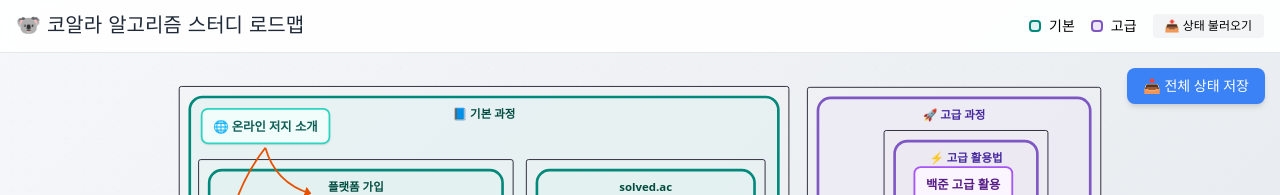
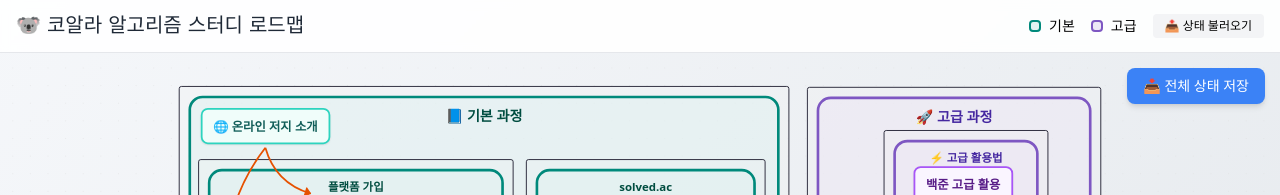
Before and after one commit to hanzch84/algorithm-roadmap, a Next.js app: page / in a window 1280 px wide. Shown: the top 195 px of the page. Built offline with nearby package versions, Linux system fonts and the light colour scheme; a web font is replaced by a local one.

Commit message:
Update GroupNode.jsx

```diff
--- a/components/GroupNode.jsx
+++ b/components/GroupNode.jsx
@@ -1,10 +1,60 @@
 'use client'
 
-import { memo } from 'react'
-import { Handle, Position, NodeResizer } from '@xyflow/react'
+import { memo, useState, useCallback, useRef, useEffect } from 'react'
+import { Handle, Position, NodeResizer, useReactFlow } from '@xyflow/react'
 
-function GroupNode({ data, selected }) {
+function GroupNode({ id, data, selected }) {
+  const { setNodes } = useReactFlow()
   const isAdvanced = data.section === '고급'
+  const isTopLevel = data.depth === 0
+
+  const [isEditingLabel, setIsEditingLabel] = useState(false)
+  const [labelValue, setLabelValue] = useState(data.label || '')
+  const labelInputRef = useRef(null)
+
+  // data 변경 시 로컬 상태 동기화
+  useEffect(() => {
+    setLabelValue(data.label || '')
+  }, [data.label])
+
+  // 라벨 편집 시작 (Shift + 더블클릭)
+  const handleLabelDoubleClick = useCallback((e) => {
+    if (e.shiftKey) {
+      e.stopPropagation()
+      setIsEditingLabel(true)
+    }
+  }, [])
+
+  // 라벨 저장
+  const saveLabelEdit = useCallback(() => {
+    setNodes((nodes) =>
+      nodes.map((node) =>
+        node.id === id
+          ? { ...node, data: { ...node.data, label: labelValue } }
+          : node
+      )
+    )
+    setIsEditingLabel(false)
+  }, [id, labelValue, setNodes])
+
+  // 라벨 키보드 이벤트
+  const handleLabelKeyDown = useCallback((e) => {
+    e.stopPropagation()
+    if (e.key === 'Enter') {
+      saveLabelEdit()
+    } else if (e.key === 'Escape') {
+      setLabelValue(data.label || '')
+      setIsEditingLabel(false)
+    }
+  }, [saveLabelEdit, data.label])
+
+  // 편집 모드 시 자동 포커스
+  useEffect(() => {
+    if (isEditingLabel && labelInputRef.current) {
+      labelInputRef.current.focus()
+      labelInputRef.current.select()
+    }
+  }, [isEditingLabel])
 
   const style = {
     padding: '8px',
@@ -22,6 +72,9 @@ function GroupNode({ data, selected }) {
     border: 'none',
   }
 
+  // 최상위 그룹은 16px, 나머지는 13px
+  const fontSize = isTopLevel ? '16px' : '13px'
+
   return (
     <>
       <NodeResizer
@@ -32,14 +85,45 @@ function GroupNode({ data, selected }) {
         handleStyle={{ width: 8, height: 8, borderRadius: 2 }}
       />
       <div style={style}>
-        <div style={{
-          fontSize: '13px',
-          fontWeight: 700,
-          color: isAdvanced ? '#4527A0' : '#004D40',
-          marginBottom: '4px'
-        }}>
-          {data.label}
-        </div>
+        {/* 라벨 영역 */}
+        {isEditingLabel ? (
+          <input
+            ref={labelInputRef}
+            type="text"
+            value={labelValue}
+            onChange={(e) => setLabelValue(e.target.value)}
+            onKeyDown={handleLabelKeyDown}
+            onBlur={saveLabelEdit}
+            onClick={(e) => e.stopPropagation()}
+            className="nodrag"
+            style={{
+              fontSize: fontSize,
+              fontWeight: 700,
+              width: 'calc(100% - 16px)',
+              padding: '2px 4px',
+              border: '1px solid #3b82f6',
+              borderRadius: '4px',
+              outline: 'none',
+              background: 'white',
+              color: isAdvanced ? '#4527A0' : '#004D40',
+              marginBottom: '4px',
+            }}
+          />
+        ) : (
+          <div
+            onDoubleClick={handleLabelDoubleClick}
+            style={{
+              fontSize: fontSize,
+              fontWeight: 700,
+              color: isAdvanced ? '#4527A0' : '#004D40',
+              marginBottom: '4px',
+              cursor: 'default',
+            }}
+            title="Shift + 더블클릭: 라벨 편집"
+          >
+            {data.label}
+          </div>
+        )}
 
         <Handle type="target" position={Position.Top} id="top" style={handleStyle} />
         <Handle type="target" position={Position.Left} id="left" style={handleStyle} />
```
